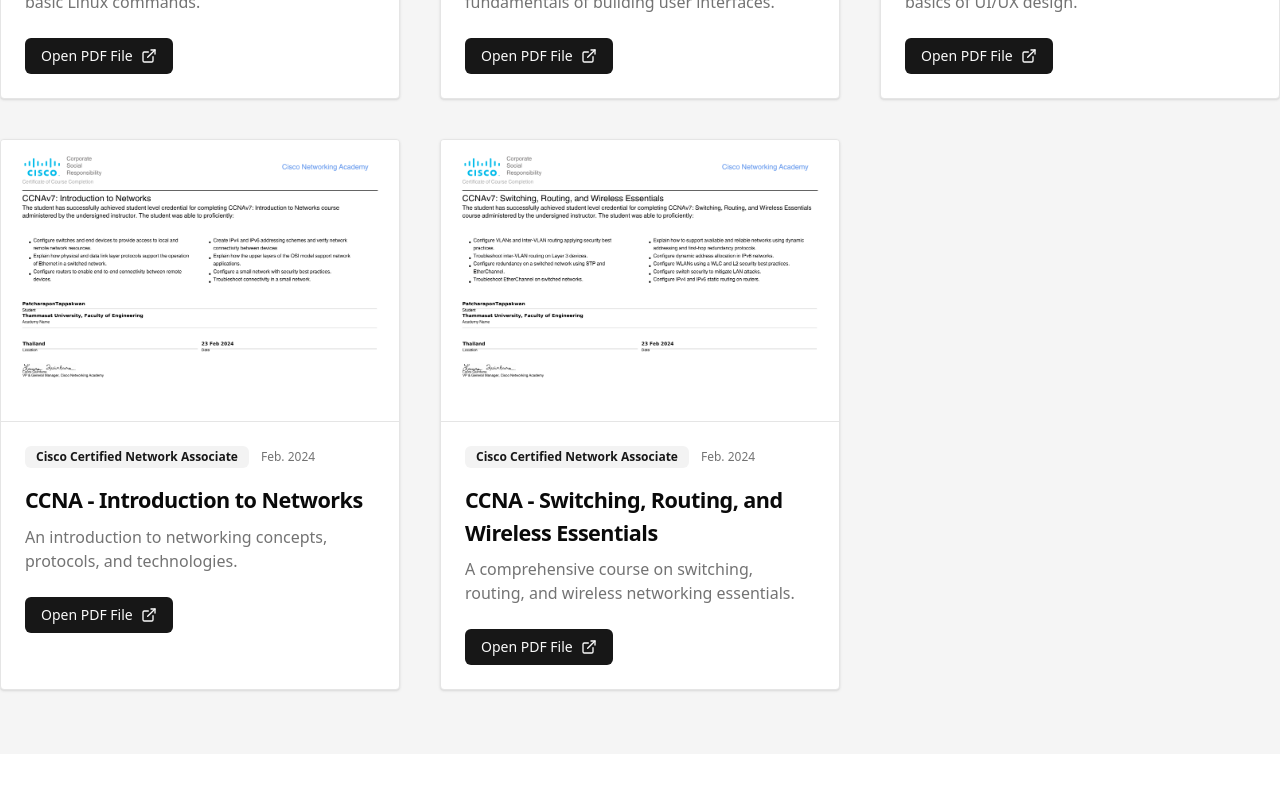
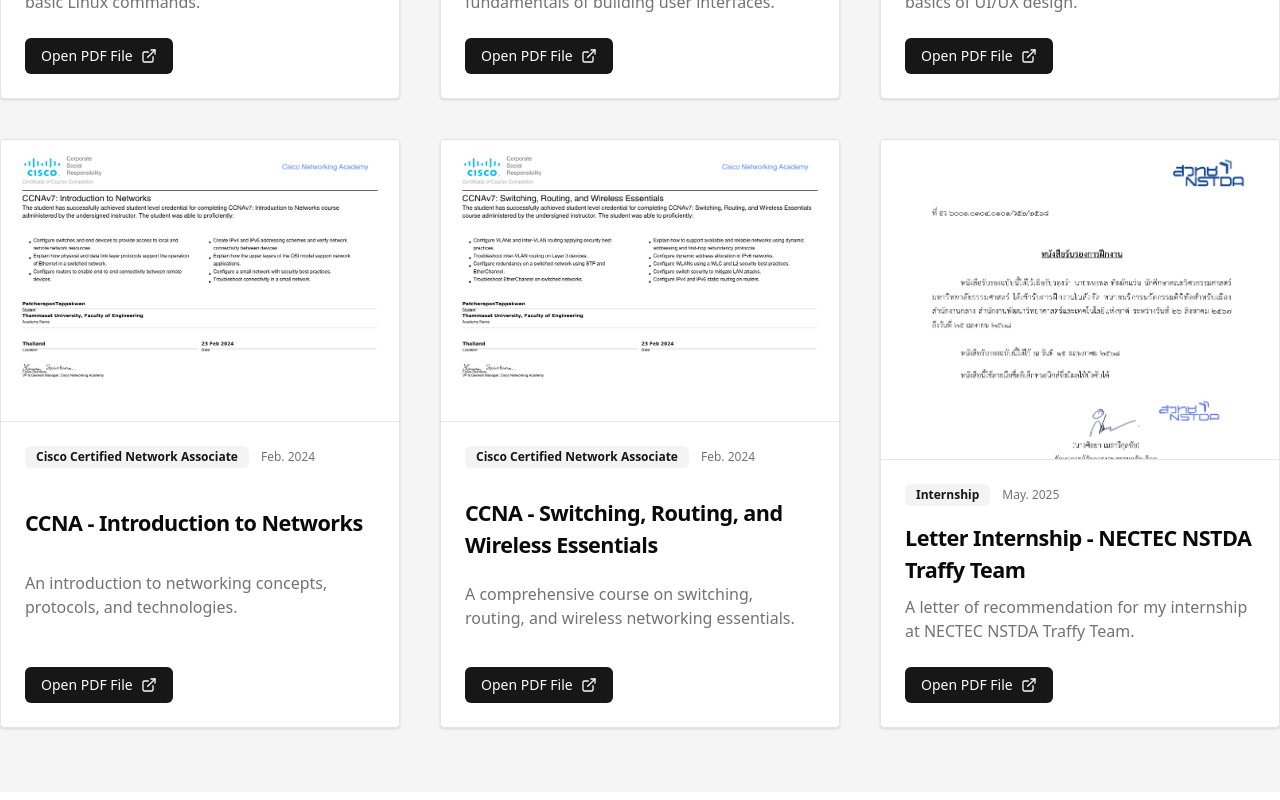
Before and after one commit to 6410685215/web-ppt, a Next.js app: page /Certificate in a window 1280 px wide. Shown: the part 580-1380 px from the top of the page. Built offline with nearby package versions, Linux system fonts and the light colour scheme.

Commit message:
Add Letter of Internship at NECTEC NSTDA and related assets

```diff
--- a/src/app/Certificate/components/ImageCard.tsx
+++ b/src/app/Certificate/components/ImageCard.tsx
@@ -15,19 +15,20 @@
 interface ImageCardProps {
   image: string;
   title: string;
+  className?: string;
 }
 
 const ImageCard = (props: ImageCardProps) => {
   return (
     <Dialog>
-      <CardHeader className="p-0">
+      <CardHeader className={`p-0 ${props.className}`}>
         <DialogTrigger asChild>
           <Image
             src={props.image}
             alt={props.title}
             width={500}
             height={300}
-            className="w-full h-auto object-cover border-b cursor-pointer"
+            className="w-full max-h-80 object-cover object-top border-b cursor-pointer"
           />
         </DialogTrigger>
         <DialogContent className="bg-white dark:bg-white text-neutral-950 dark:text-neutral-950">
--- a/src/app/Certificate/page.tsx
+++ b/src/app/Certificate/page.tsx
@@ -50,6 +50,14 @@
     type: "Cisco Certified Network Associate",
     date: "Feb. 2024"
   },
+  {
+    title: "Letter Internship - NECTEC NSTDA Traffy Team",
+    description: "A letter of recommendation for my internship at NECTEC NSTDA Traffy Team.",
+    image: "/certificates/Letter-NSTDA-NECTEC.png",
+    link: "/docs/Letter-NSTDA-NECTEC.pdf",
+    type: "Internship",
+    date: "May. 2025"
+  },
 ]
 
 const Blog02Page = () => {
@@ -57,9 +65,9 @@
     <div className="max-w-screen-xl mx-auto py-16 px-6 xl:px-0 mt-20">
       <div className="mt-4 grid sm:grid-cols-2 lg:grid-cols-3 gap-10">
         {Certificates.map((item) => (
-          <Card key={item.title} className="shadow-sx overflow-hidden rounded-sm">
-              <ImageCard image={item.image} title={item.title} />
-            <CardContent className="py-6">
+          <Card key={item.title} className="shadow-sx overflow-hidden rounded-sm flex flex-col">
+              <ImageCard image={item.image} title={item.title} className="flex-1" />
+            <CardContent className="py-6 flex-1 flex flex-col justify-between">
               <div className="flex items-center gap-3">
                 <Badge className="bg-primary/5 text-primary hover:bg-primary/5 shadow-none">
                   {item.type}
--- a/src/app/Docs/components/doc.tsx
+++ b/src/app/Docs/components/doc.tsx
@@ -73,6 +73,11 @@
     desc: "You can download the Letter of Switching, Routing, and Wireless Essentials from CCNA in PDF format using the Button below.",
     link: "/docs/PatcharaponTappakwan-Switching Routin-letter.pdf",
   },
+  {
+    title: "Letter of Internship at NECTEC NSTDA Traffy Team PDF",
+    desc: "You can download the Letter of Internship at NECTEC NSTDA Traffy Team in PDF format using the Button below.",
+    link: "/docs/Letter-NSTDA-NECTEC.pdf",
+  },
 ];
 
 const Document01 = () => {
```
Also changed, not shown: public/certificates/Letter-NSTDA-NECTEC.png (added), 1 other file (tests, documents, lock files or other folders).
